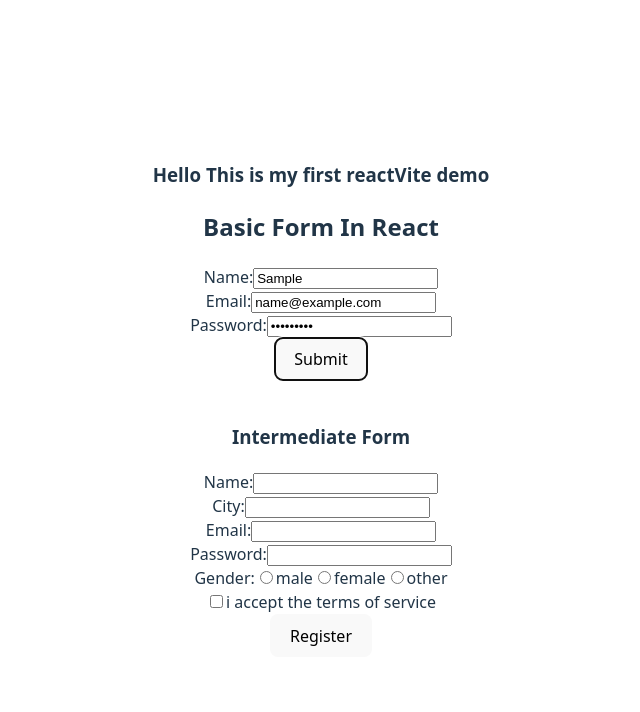
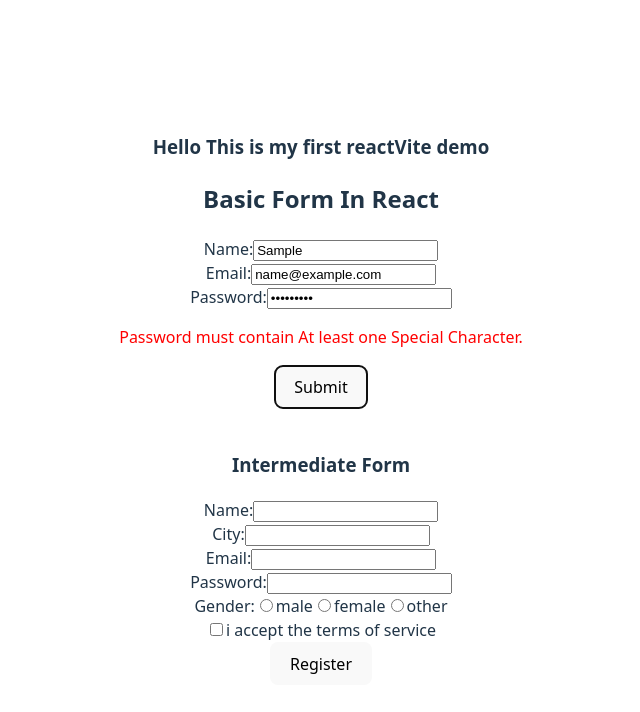
Before and after one commit to Trupti-coder/formDemos-UsingReactVite, a React (Vite) app: page / in a window 1280 px wide. Both pictures are taken after typing "Sample", "name@example.com", "Sample123" into the empty fields and a click on the button "Submit". Shown: the top 712 px of the page, without its empty margins (319-959 px from the left). Built offline with nearby package versions, Linux system fonts and the light colour scheme.

Commit message:
Update BasicForm.jsx

```diff
--- a/src/components/BasicForm.jsx
+++ b/src/components/BasicForm.jsx
@@ -33,6 +33,7 @@ function BasicForm(){
 
     function handlePasswordChange(event){
         setPassword(event.target.value);
+        setPasswordError(validPassword(event.target.value));
 
     }
 
@@ -84,6 +85,7 @@ function BasicForm(){
             </div>
             <div>
                 Password:<input type="password"  name="password" required onChange={handlePasswordChange}/>
+                {passwordError && <p style={{color:"red"}}>{passwordError}</p>}
              </div>
 
              <button type="submit">Submit</button>
```
